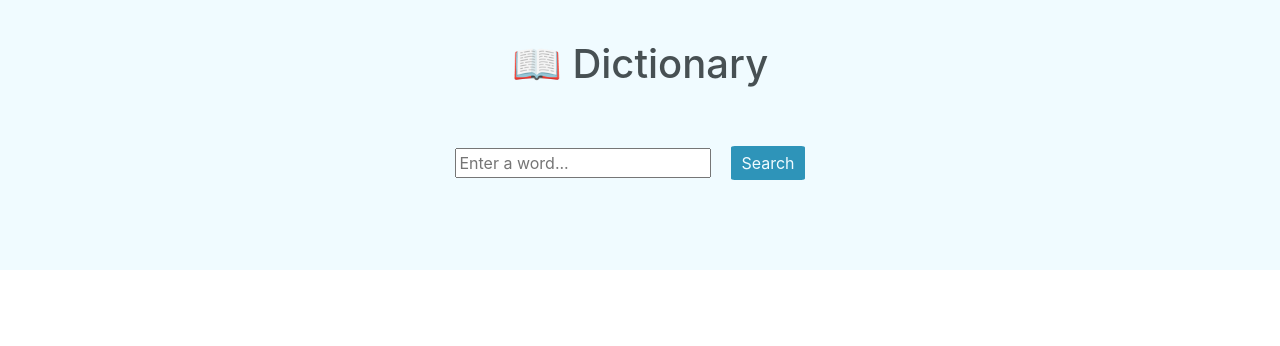
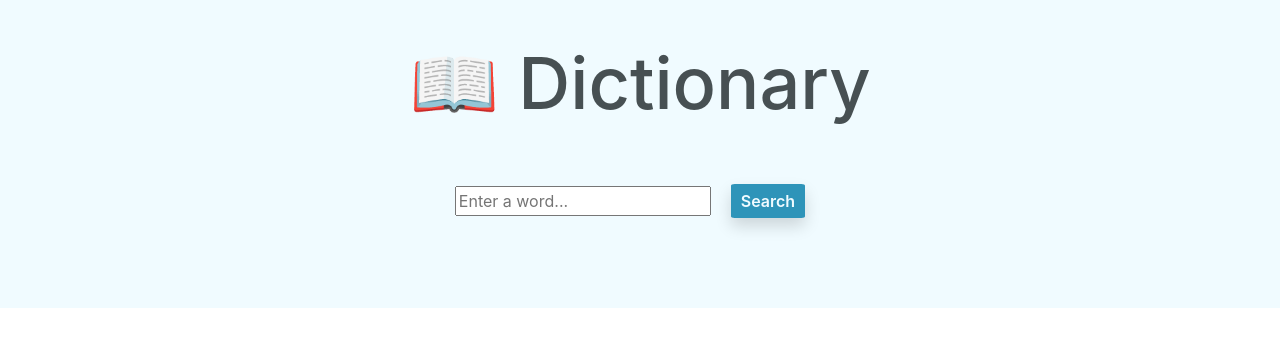
Before and after one commit to LaBren90/dictionary-project, a React (Create React App) app: page / in a window 1280 px wide. Shown: the top 346 px of the page. Built offline with nearby package versions, Linux system fonts and the light colour scheme.

Commit message:
css styling to h1 h2 and form

```diff
--- a/src/App.css
+++ b/src/App.css
@@ -5,8 +5,17 @@
   background: #f0fbff;
 }
 
+h1 {
+  font-size: 72px;
+}
+
 form {
   padding: 30px;
+}
+h2 {
+  font-size: 56px;
+  text-transform: capitalize;
+  margin-bottom: 20px;
 }
 
 .submitButton {
@@ -16,4 +25,16 @@ form {
   border-radius: 5%;
   margin: 20px;
   padding: 5px 10px;
+  font-weight: 600;
+  box-shadow: #475053;
 }
+
+.phoneticAudio {
+  text-decoration: none;
+  font-size: 26px;
+  margin-bottom: 20px;
+}
+
+.phoneticText {
+  font-size: 22px;
+}
--- a/src/App.js
+++ b/src/App.js
@@ -4,7 +4,7 @@ import SearchEngine from "./SearchEngine";
 export default function App() {
   return (
     <div className="App">
-      <h1>📖 Dictionary </h1>
+      <h1 className="z-depth-2">📖 Dictionary </h1>
       <SearchEngine />
     </div>
   );
--- a/src/Meaning.js
+++ b/src/Meaning.js
@@ -8,11 +8,11 @@ export default function Meaning(props) {
       {props.meaning.definitions.map(function (definition, index) {
         return (
           <div key={index}>
-            <p>
+            <div>
               {definition.definition} <br />
               <em>{definition.example}</em>
               <Synonyms synonyms={definition.synonyms} />
-            </p>
+            </div>
           </div>
         );
       })}
--- a/src/Phonetic.js
+++ b/src/Phonetic.js
@@ -3,11 +3,16 @@ import React from "react";
 export default function Phonetic(props) {
   return (
     <div className="Phonetic">
-      <a href={props.phonetic.audio} target="_blank" rel="noreferrer">
+      <a
+        href={props.phonetic.audio}
+        target="_blank"
+        rel="noreferrer"
+        className="phoneticAudio"
+      >
         🔊
       </a>
       <br />
-      {props.phonetic.text}
+      <span className="phoneticText">{props.phonetic.text}</span>
     </div>
   );
 }
--- a/src/Results.js
+++ b/src/Results.js
@@ -9,7 +9,7 @@ export default function Results(props) {
         <h2>{props.results.word}</h2>
         {props.results.phonetics.map(function (phonetic, index) {
           return (
-            <div key={index}>
+            <div key={index} className="m-3 d-inline-flex">
               <Phonetic phonetic={phonetic} />
             </div>
           );
--- a/src/SearchEngine.js
+++ b/src/SearchEngine.js
@@ -29,7 +29,7 @@ export default function SearchEngine() {
           placeholder="Enter a word..."
           onChange={handleKeywordChange}
         />
-        <input type="submit" value="Search" className="submitButton" />
+        <input type="submit" value="Search" className="submitButton shadow" />
       </form>
       <Results results={results} />
     </div>
```
